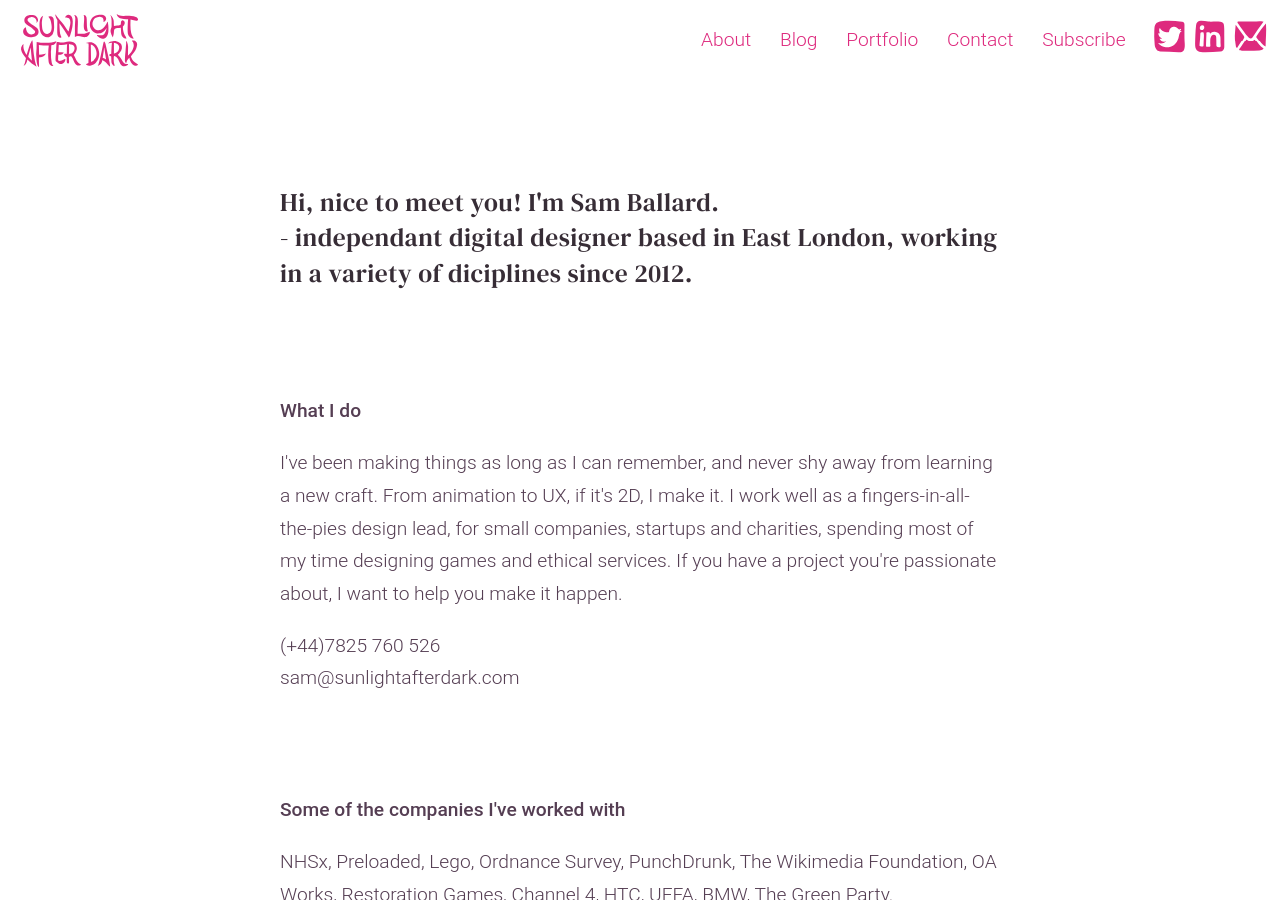
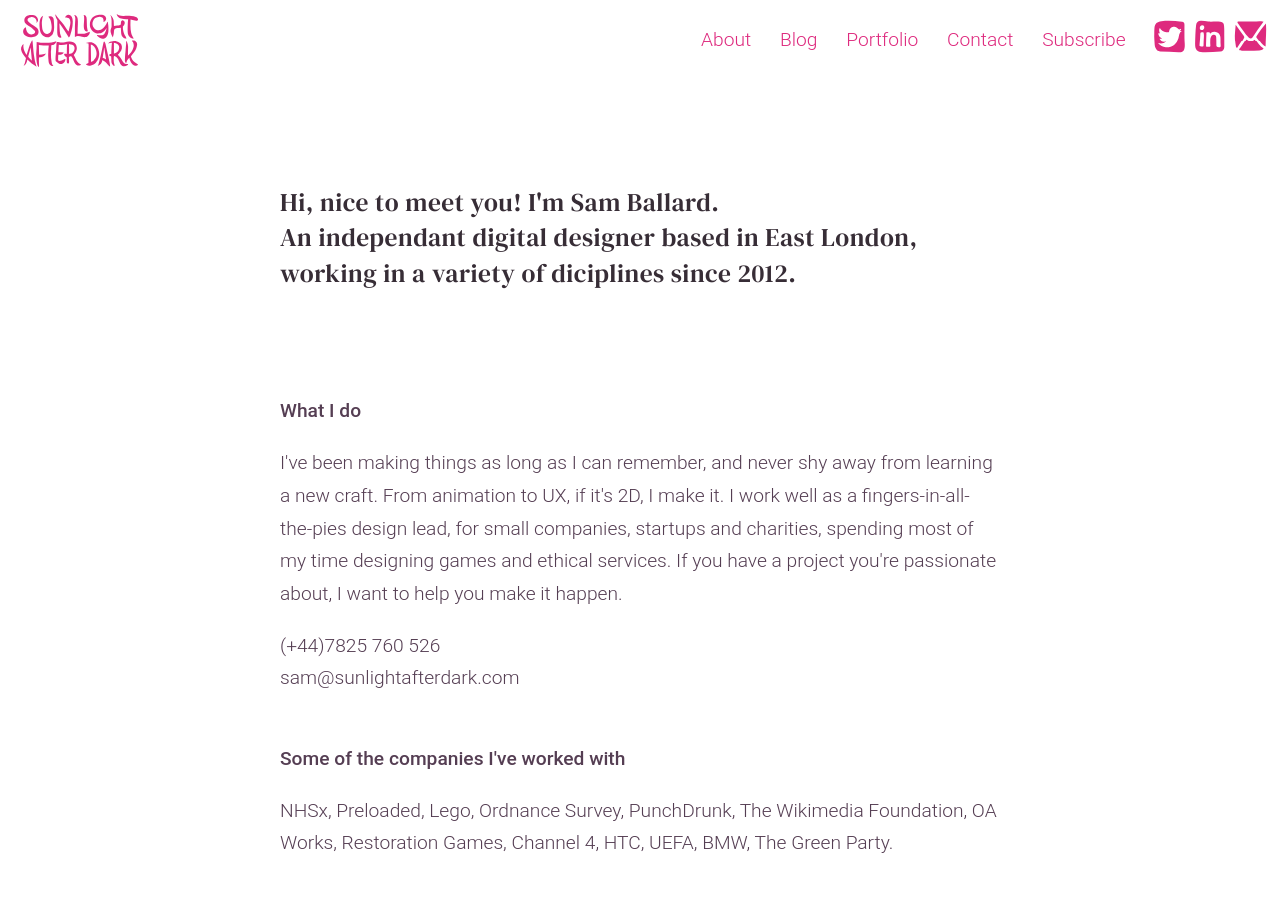
Before and after one commit to BaronBlackmore/SunlightAfterDark, a Jekyll site: the page built from about.html, in a window 1280 px wide and 900 px high. Built offline with Jekyll 4.4.1, drawn with Linux system fonts in a browser that asks for light colours.

Commit message:
Update about.html

```diff
--- a/about.html
+++ b/about.html
@@ -22,7 +22,7 @@
 	<h5>
 		Hi, nice to meet you! I'm Sam Ballard.
 		<br>
-		- independant digital designer based in East London, working in a variety of diciplines since 2012.
+		An independant digital designer based in East London, working in a variety of diciplines since 2012.
 	</h5>
 
 	<div class="nav-pad"></div>
@@ -38,12 +38,12 @@
 		sam@sunlightafterdark.com
 	</p>
 
-	<div class="nav-pad"></div>
+	<div class="nav-pad" style="height: 1.5em;"></div>
 
 	<p><strong>Some of the companies I've worked with</strong></p>
 	<p>NHSx, Preloaded, Lego, Ordnance Survey, PunchDrunk, The Wikimedia Foundation, OA Works, Restoration Games, Channel 4, HTC, UEFA, BMW, The Green Party.</p>
 
-	<div class="nav-pad"></div>
+	<div class="nav-pad" style="height: 1.5em;"></div>
 
 	<p><strong>Areas of Expertise</strong></p>
 	<p>UX & UI, interaction design, game design, branding, illustration, visual design, concept art, motion graphics & animation, creative direction.</p>
@@ -60,7 +60,7 @@
 	   <li><a href="https://sunlightafterdark.com/2019/12/03/Making-Music-Part-1&-58-I-fell-in-love-with-a-dying-keyboard.html">&#x25b6;&#xfe0e; Music</a></li>
 	</ul>
  -->
- 	<div class="nav-pad"></div>
+ 	<div class="nav-pad" style="height: 1.5em;"></div>
  	<div class="line"></div>
 
 
@@ -69,6 +69,6 @@
 	<small>
 		Edward Saperia, Creative Director, Original Content London
 	</small>
-	<div class="nav-pad"></div>
+	<div class="nav-pad" style="height: 1.5em;"></div>
 </div>
 </div>
```
